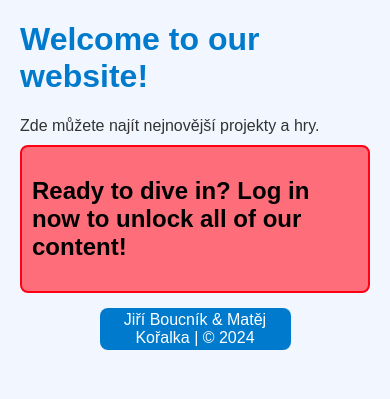
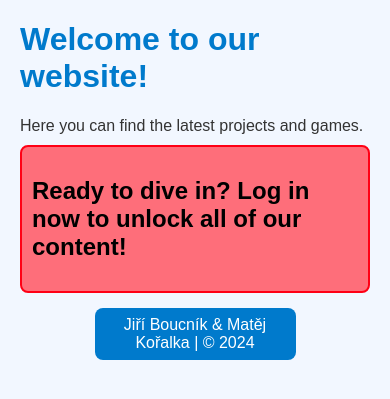
Before and after one commit to pascaljura/alba-rosa.cz, a PHP site: page / in a window 390 px wide. Shown: the part 89-488 px from the top of the page. Run offline with PHP 8.4, Linux system fonts and the light colour scheme; some libraries are stand-ins or nearby versions.

Commit message:
Změna titulku v indexu

```diff
--- a/assets/style.css
+++ b/assets/style.css
@@ -260,7 +260,7 @@ footer p {
   }
 
   footer p {
-    padding: 3px;
+    padding: 8px;
     margin: 5px;
   }
 
--- a/index.php
+++ b/index.php
@@ -84,7 +84,7 @@ if (isset($_SESSION['user_id'])) {
   <!-- Úvodní text -->
   <div>
     <h1>Welcome to our website!</h1>
-    <p>Zde můžete najít nejnovější projekty a hry.</p>
+    <p>Here you can find the latest projects and games.</p>
   </div>
 
   <!-- Tlačítka pro Sign Up a Login -->
```
